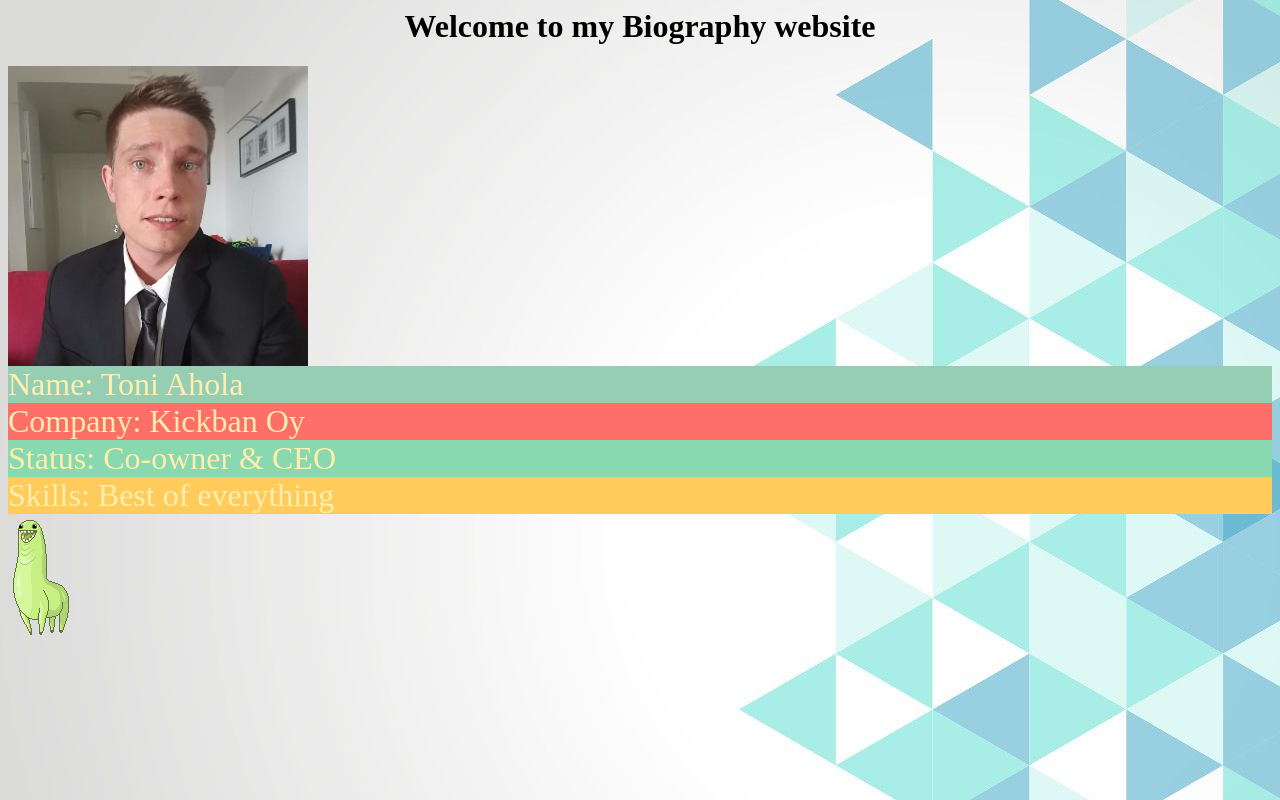
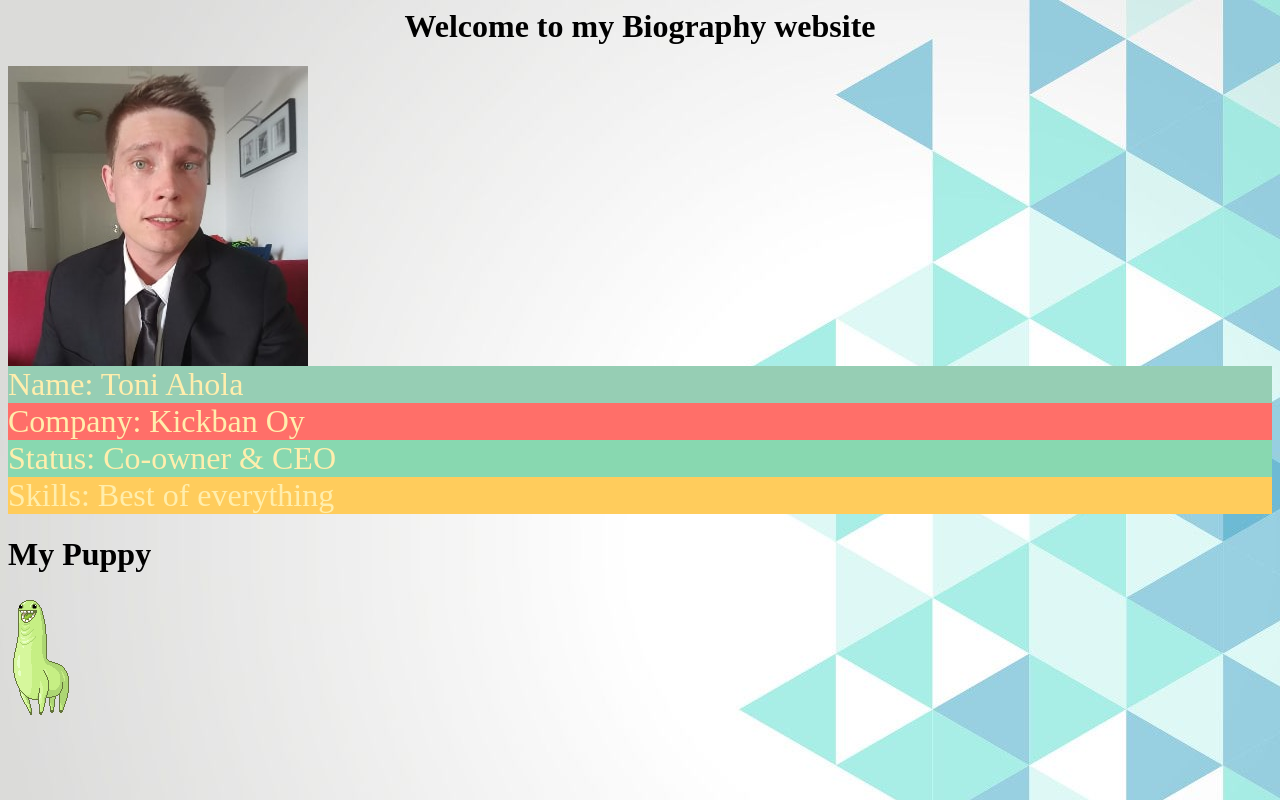
Before and after one commit to MrAhis/toniahola, a plain HTML site: page index.html in a window 1280 px wide. Drawn offline with Linux system fonts and the light colour scheme.

Commit message:
Update index.html

```diff
--- a/index.html
+++ b/index.html
@@ -17,5 +17,6 @@
             <div>Skills: Best of everything</div>
         </div>
     </body>
+  <body> <h1> My Puppy </h1>
   <img src="kameli.gif" alt="Kameli">
 </html>
```
